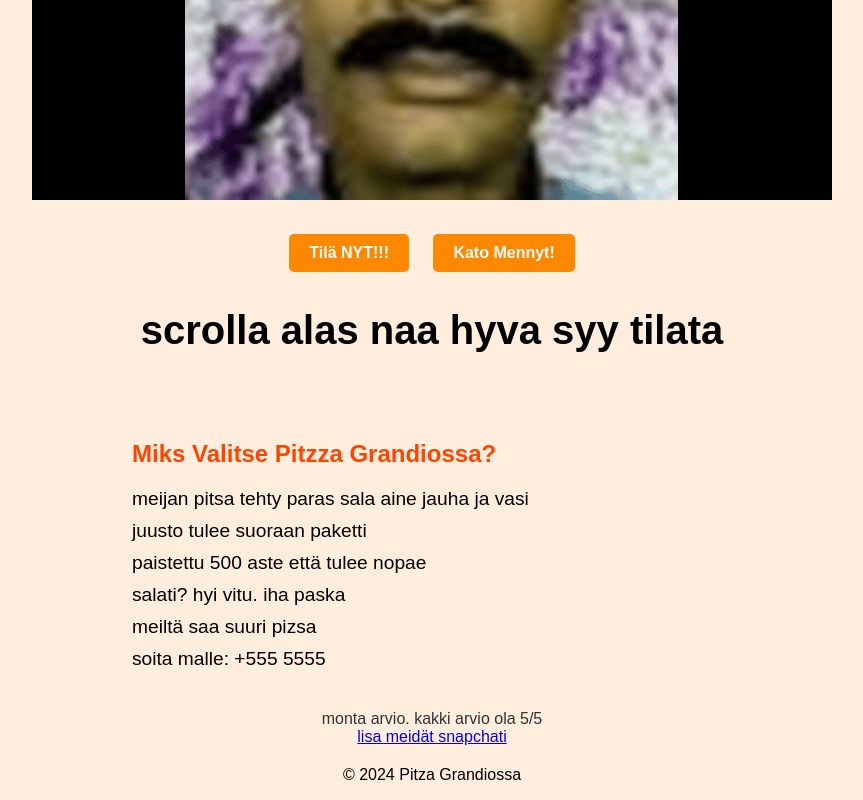
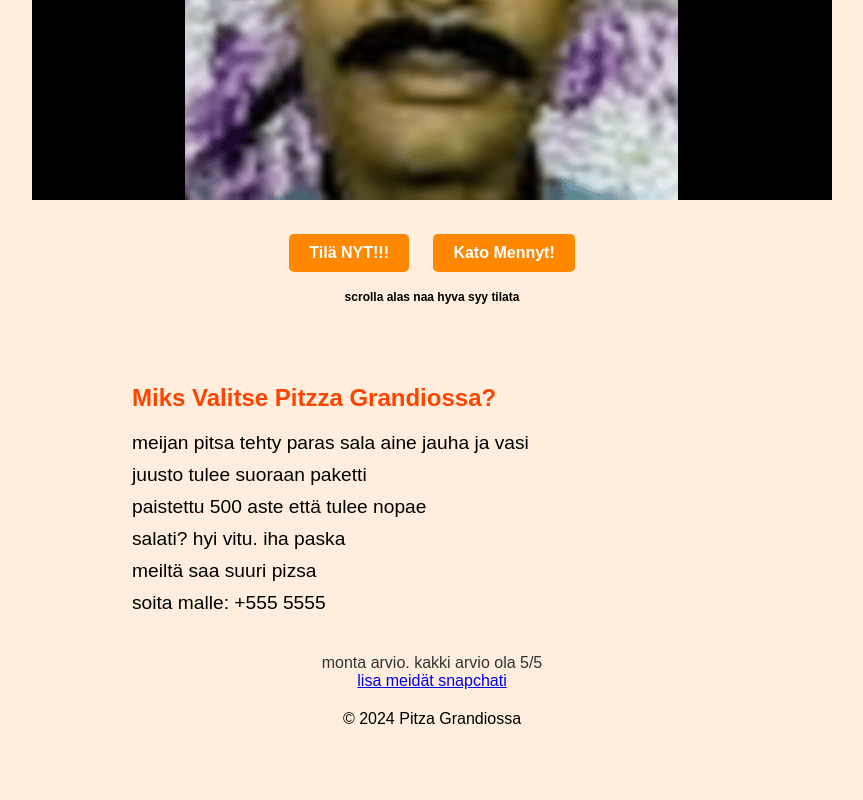
Before and after one commit to Nrthrn/nrthrn.github.io, a plain HTML site: page index.html in a window 1280 px wide. Shown: the part 613-1413 px from the top of the page, without its empty margins (208-1071 px from the left). After the commit the page ends 1357 px from the top, so only its background shows below. Drawn offline with Linux system fonts and the light colour scheme.

Commit message:
Update index.html

```diff
--- a/index.html
+++ b/index.html
@@ -72,7 +72,7 @@
             <a href="#">Tilä NYT!!!</a>
             <a href="#">Kato Mennyt!</a>
             <br>
-            <h1>scrolla alas naa hyva syy tilata</h1>
+            <h1 style="font-size: 12px;">scrolla alas naa hyva syy tilata</h1>
         </div>
     </div>
 
```
